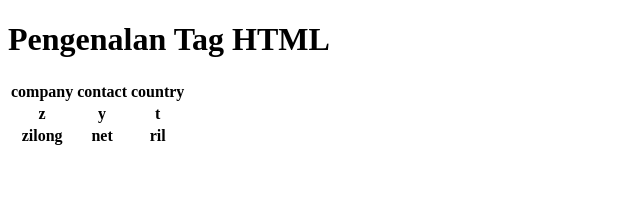
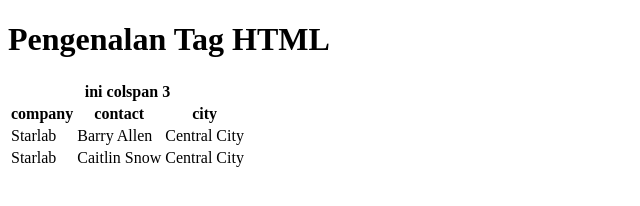
Before and after one commit to fiber21/revou-bootcamp, a plain HTML site: page week1/index.html in a window 1280 px wide. Shown: the whole page, without its empty margins (0-640 px from the left). Drawn offline with Linux system fonts and the light colour scheme.

Commit message:
merubah isi tabel dan menambah colspan

```diff
--- a/week1/index.html
+++ b/week1/index.html
@@ -10,18 +10,21 @@
     <h1>Pengenalan Tag HTML</h1>
     <table>
         <tr>
+            <th colspan="3">ini colspan 3</th>
+        </tr>
+        <tr>
             <th>company</th>
             <th>contact</th>
-            <th>country</th>
+            <th>city</th>
         </tr>
         <tr>
-            <th>z</th>
-            <th>y</th>
-            <th>t</th>
+            <td>Starlab</td>
+            <td>Barry Allen</td>
+            <td>Central City</td>
         </tr><tr>
-            <th>zilong</th>
-            <th>net</th>
-            <th>ril</th>
+            <td>Starlab</td>
+            <td>Caitlin Snow</td>
+            <td>Central City</td>
         </tr>
     </table>
 </body>
```
